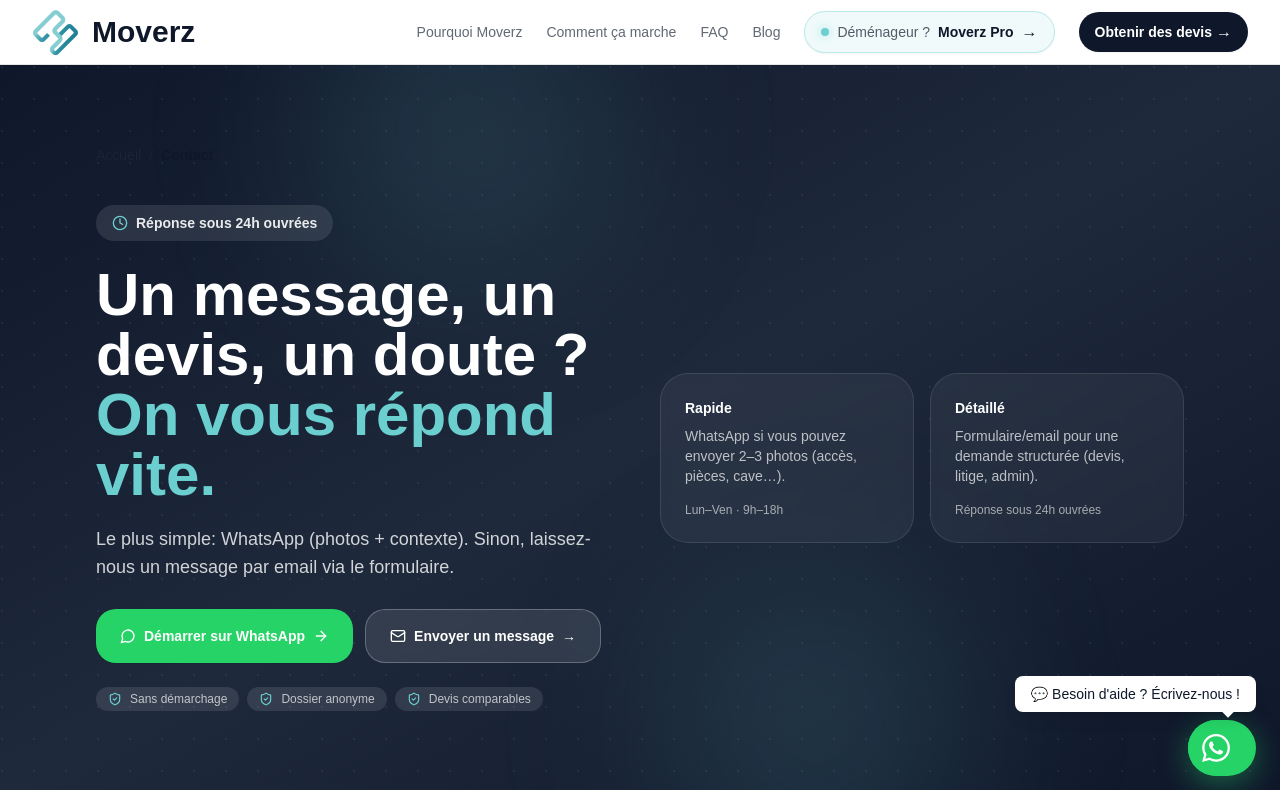
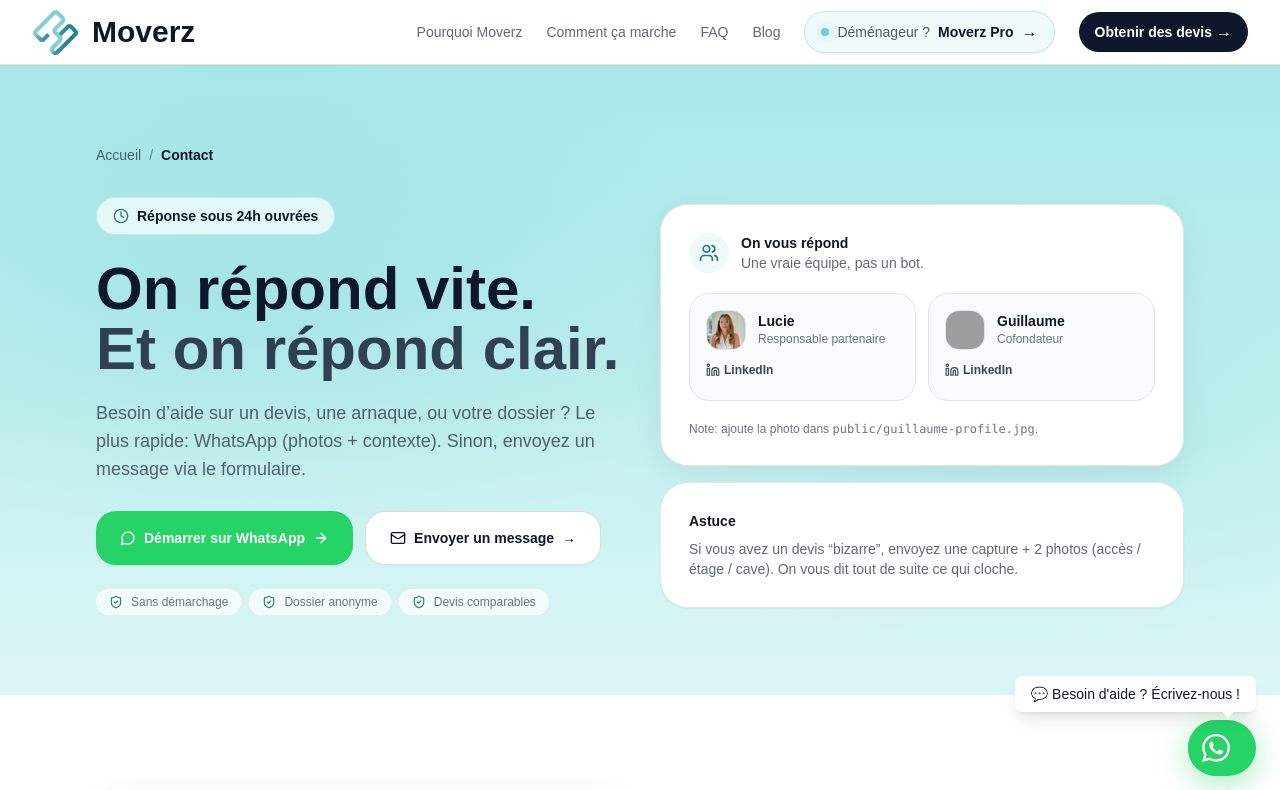
Before and after one commit to gdetaisne/moverz-fr, a Next.js app: page /contact in a window 1280 px wide. Shown: the top 790 px of the page. Built offline with nearby package versions, Linux system fonts and the light colour scheme; no server answers; grey boxes are pictures that could not be loaded; a web font is replaced by a local one.

Commit message:
Refine contact page layout and add team section

```diff
--- a/app/contact/page.tsx
+++ b/app/contact/page.tsx
@@ -2,7 +2,16 @@ import type { Metadata } from "next";
 import { getFullMetadata } from "@/lib/canonical-helper";
 import Breadcrumbs from "@/components/Breadcrumbs";
 import ContactForm from "@/components/ContactForm";
-import { MessageCircle, Mail, Clock, ShieldCheck, ArrowRight } from "lucide-react";
+import Image from "next/image";
+import {
+  ArrowRight,
+  Clock,
+  Mail,
+  MessageCircle,
+  ShieldCheck,
+  Users,
+  Linkedin,
+} from "lucide-react";
 
 export const metadata: Metadata = getFullMetadata(
   'contact',
@@ -12,22 +21,12 @@ export const metadata: Metadata = getFullMetadata(
 
 export default function ContactPage() {
   return (
-    <main className="bg-white min-h-screen">
-      {/* Hero */}
+    <main className="bg-hero min-h-screen">
+      <div className="halo" />
+
+      {/* Hero (light, homogène avec le reste du site) */}
       <section className="relative overflow-hidden">
-        <div className="absolute inset-0 bg-gradient-to-br from-[#0F172A] via-[#1E293B] to-[#0F172A]" />
-        <div className="absolute -top-20 left-1/4 h-72 w-72 rounded-full bg-[#6BCFCF]/15 blur-[90px]" />
-        <div className="absolute -bottom-20 right-1/4 h-72 w-72 rounded-full bg-[#6BCFCF]/15 blur-[90px]" />
-        <div
-          className="absolute inset-0 opacity-[0.06]"
-          style={{
-            backgroundImage:
-              "radial-gradient(circle at 2px 2px, white 1px, transparent 0)",
-            backgroundSize: "32px 32px",
-          }}
-        />
-
-        <div className="relative max-w-6xl mx-auto px-4 sm:px-6 lg:px-8 py-14 md:py-20 text-white">
+        <div className="relative max-w-6xl mx-auto px-4 sm:px-6 lg:px-8 py-14 md:py-20">
           <Breadcrumbs
             items={[
               { label: "Accueil", href: "/" },
@@ -35,22 +34,22 @@ export default function ContactPage() {
             ]}
           />
 
-          <div className="mt-10 grid gap-10 lg:grid-cols-2 lg:items-center">
+          <div className="mt-8 grid gap-10 lg:grid-cols-2 lg:items-center">
             <div>
-              <div className="inline-flex items-center gap-2 rounded-full bg-white/10 px-4 py-2 text-sm font-semibold text-white/90 backdrop-blur-sm">
-                <Clock className="h-4 w-4 text-[#6BCFCF]" />
+              <div className="inline-flex items-center gap-2 rounded-full border border-[#6BCFCF]/30 bg-white/70 px-4 py-2 text-sm font-semibold text-[#0F172A] backdrop-blur-sm">
+                <Clock className="h-4 w-4 text-[#2B7A78]" />
                 Réponse sous 24h ouvrées
               </div>
 
-              <h1 className="mt-6 text-4xl md:text-6xl font-bold leading-[1.05]">
-                Un message, un devis, un doute ?
+              <h1 className="mt-6 text-4xl md:text-6xl font-bold leading-[1.05] text-[#0F172A]">
+                On répond vite.
                 <br />
-                <span className="text-[#6BCFCF]">On vous répond vite.</span>
+                <span className="text-[#0F172A]/80">Et on répond clair.</span>
               </h1>
 
-              <p className="mt-5 text-lg text-white/80 max-w-xl">
-                Le plus simple: WhatsApp (photos + contexte). Sinon, laissez-nous un message par email via
-                le formulaire.
+              <p className="mt-5 text-base md:text-lg text-[#1E293B]/70 max-w-xl">
+                Besoin d’aide sur un devis, une arnaque, ou votre dossier ? Le plus rapide: WhatsApp
+                (photos + contexte). Sinon, envoyez un message via le formulaire.
               </p>
 
               <div className="mt-7 flex flex-col sm:flex-row gap-3">
@@ -66,7 +65,7 @@ export default function ContactPage() {
                 </a>
                 <a
                   href="#form"
-                  className="group inline-flex items-center justify-center gap-2 rounded-2xl border border-white/25 bg-white/10 px-6 py-4 text-sm font-semibold text-white backdrop-blur-sm hover:bg-white/15 transition-all"
+                  className="group inline-flex items-center justify-center gap-2 rounded-2xl border border-[#0F172A]/15 bg-white px-6 py-4 text-sm font-semibold text-[#0F172A] hover:bg-gray-50 transition-colors"
                 >
                   <Mail className="h-4 w-4" />
                   Envoyer un message
@@ -74,36 +73,104 @@ export default function ContactPage() {
                 </a>
               </div>
 
-              <div className="mt-6 flex flex-wrap items-center gap-2 text-xs text-white/70">
-                <span className="inline-flex items-center gap-2 rounded-full bg-white/10 px-3 py-1">
-                  <ShieldCheck className="h-3.5 w-3.5 text-[#6BCFCF]" />
+              <div className="mt-6 flex flex-wrap items-center gap-2 text-xs text-[#0F172A]/60">
+                <span className="inline-flex items-center gap-2 rounded-full bg-white/70 px-3 py-1 backdrop-blur-sm border border-white/60">
+                  <ShieldCheck className="h-3.5 w-3.5 text-[#2B7A78]" />
                   Sans démarchage
                 </span>
-                <span className="inline-flex items-center gap-2 rounded-full bg-white/10 px-3 py-1">
-                  <ShieldCheck className="h-3.5 w-3.5 text-[#6BCFCF]" />
+                <span className="inline-flex items-center gap-2 rounded-full bg-white/70 px-3 py-1 backdrop-blur-sm border border-white/60">
+                  <ShieldCheck className="h-3.5 w-3.5 text-[#2B7A78]" />
                   Dossier anonyme
                 </span>
-                <span className="inline-flex items-center gap-2 rounded-full bg-white/10 px-3 py-1">
-                  <ShieldCheck className="h-3.5 w-3.5 text-[#6BCFCF]" />
+                <span className="inline-flex items-center gap-2 rounded-full bg-white/70 px-3 py-1 backdrop-blur-sm border border-white/60">
+                  <ShieldCheck className="h-3.5 w-3.5 text-[#2B7A78]" />
                   Devis comparables
                 </span>
               </div>
             </div>
 
-            <div className="grid gap-4 sm:grid-cols-2">
-              <div className="rounded-3xl border border-white/10 bg-white/5 p-6 backdrop-blur-sm">
-                <p className="text-sm font-semibold">Rapide</p>
-                <p className="mt-2 text-sm text-white/70">
-                  WhatsApp si vous pouvez envoyer 2–3 photos (accès, pièces, cave…).
+            <div className="space-y-4">
+              <div className="rounded-3xl border border-[#E3E5E8] bg-white p-7 shadow-[0_8px_30px_rgba(0,0,0,0.06)]">
+                <div className="flex items-center gap-3">
+                  <div className="inline-flex h-10 w-10 items-center justify-center rounded-2xl bg-[#6BCFCF]/10 text-[#2B7A78]">
+                    <Users className="h-5 w-5" />
+                  </div>
+                  <div>
+                    <p className="text-sm font-semibold text-[#0F172A]">On vous répond</p>
+                    <p className="text-sm text-[#1E293B]/70">Une vraie équipe, pas un bot.</p>
+                  </div>
+                </div>
+
+                <div className="mt-5 grid gap-3 sm:grid-cols-2">
+                  <div className="rounded-2xl border border-[#E3E5E8] bg-[#FAFBFC] p-4">
+                    <div className="flex items-center gap-3">
+                      <div className="relative h-10 w-10 overflow-hidden rounded-xl border border-[#E3E5E8] bg-white">
+                        <Image
+                          src="/lucie-profile.jpg"
+                          alt="Lucie, responsable partenaire Moverz"
+                          width={40}
+                          height={40}
+                          className="h-10 w-10 object-cover"
+                        />
+                      </div>
+                      <div className="min-w-0">
+                        <p className="text-sm font-semibold text-[#0F172A] leading-tight">
+                          Lucie
+                        </p>
+                        <p className="text-xs text-[#6B7280]">Responsable partenaire</p>
+                      </div>
+                    </div>
+                    <a
+                      href="https://www.linkedin.com/in/lucieveltz/"
+                      target="_blank"
+                      rel="noopener noreferrer"
+                      className="mt-3 inline-flex items-center gap-1 text-xs font-semibold text-[#0F172A]/80 hover:text-[#0F172A] transition-colors"
+                    >
+                      <Linkedin className="h-3.5 w-3.5" />
+                      LinkedIn
+                    </a>
+                  </div>
+
+                  <div className="rounded-2xl border border-[#E3E5E8] bg-[#FAFBFC] p-4">
+                    <div className="flex items-center gap-3">
+                      <div className="relative h-10 w-10 overflow-hidden rounded-xl border border-[#E3E5E8] bg-white">
+                        <Image
+                          src="/guillaume-profile.jpg"
+                          alt="Guillaume, cofondateur Moverz"
+                          width={40}
+                          height={40}
+                          className="h-10 w-10 object-cover"
+                        />
+                      </div>
+                      <div className="min-w-0">
+                        <p className="text-sm font-semibold text-[#0F172A] leading-tight">
+                          Guillaume
+                        </p>
+                        <p className="text-xs text-[#6B7280]">Cofondateur</p>
+                      </div>
+                    </div>
+                    <a
+                      href="https://www.linkedin.com/in/guillaume-stehelin-de-taisne-4a59805a/"
+                      target="_blank"
+                      rel="noopener noreferrer"
+                      className="mt-3 inline-flex items-center gap-1 text-xs font-semibold text-[#0F172A]/80 hover:text-[#0F172A] transition-colors"
+                    >
+                      <Linkedin className="h-3.5 w-3.5" />
+                      LinkedIn
+                    </a>
+                  </div>
+                </div>
+
+                <p className="mt-5 text-xs text-[#6B7280]">
+                  Note: ajoute la photo dans <code>public/guillaume-profile.jpg</code>.
                 </p>
-                <p className="mt-4 text-xs text-white/60">Lun–Ven · 9h–18h</p>
               </div>
-              <div className="rounded-3xl border border-white/10 bg-white/5 p-6 backdrop-blur-sm">
-                <p className="text-sm font-semibold">Détaillé</p>
-                <p className="mt-2 text-sm text-white/70">
-                  Formulaire/email pour une demande structurée (devis, litige, admin).
+
+              <div className="rounded-3xl border border-[#E3E5E8] bg-white p-7 shadow-sm">
+                <p className="text-sm font-semibold text-[#0F172A]">Astuce</p>
+                <p className="mt-2 text-sm text-[#1E293B]/70">
+                  Si vous avez un devis “bizarre”, envoyez une capture + 2 photos (accès / étage / cave). On vous dit tout de suite ce qui cloche.
                 </p>
-                <p className="mt-4 text-xs text-white/60">Réponse sous 24h ouvrées</p>
               </div>
             </div>
           </div>
```
